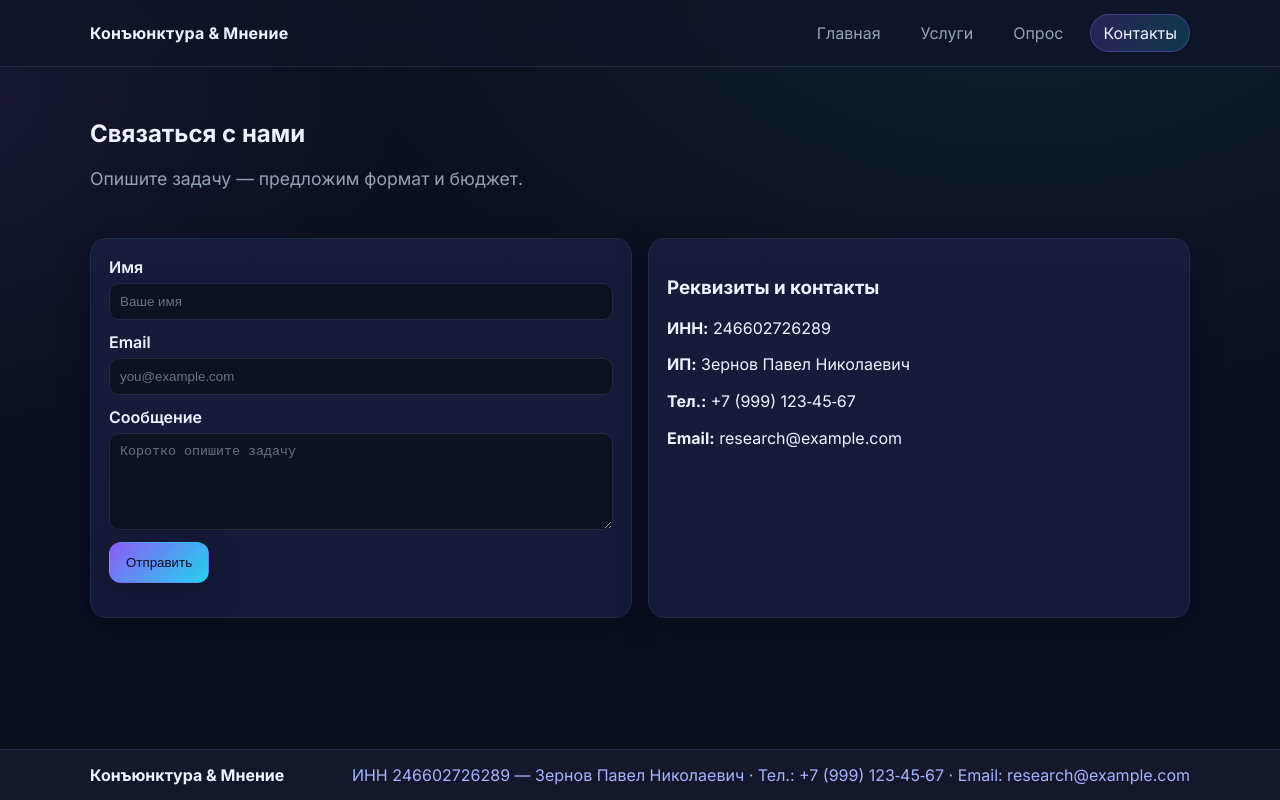
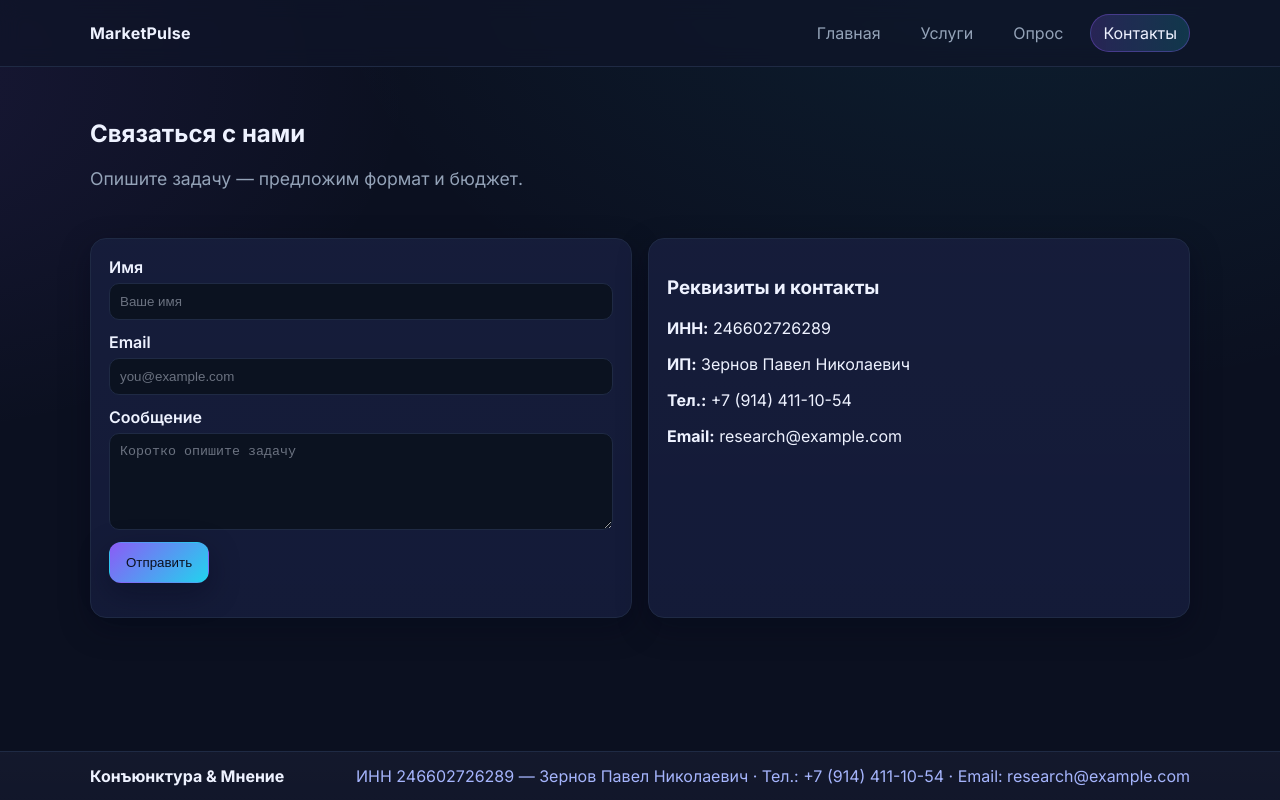
Before and after one commit to sokojam/igorlox, a plain HTML site: page contacts.html in a window 1280 px wide. Drawn offline with Linux system fonts and the light colour scheme.

Commit message:
contacts.html

```diff
--- a/contacts.html
+++ b/contacts.html
@@ -3,7 +3,7 @@
 <head>
   <meta charset="UTF-8">
   <meta name="viewport" content="width=device-width, initial-scale=1.0">
-  <title>Контакты — Конъюнктура & Мнение</title>
+  <title>Контакты — MarketPulse</title>
   <link rel="preconnect" href="https://fonts.googleapis.com">
   <link rel="preconnect" href="https://fonts.gstatic.com" crossorigin>
   <link href="https://fonts.googleapis.com/css2?family=Inter:wght@400;600;700&display=swap" rel="stylesheet">
@@ -12,7 +12,7 @@
 <body>
   <header class="site-header">
     <div class="container header-inner">
-      <a class="logo" href="index.html">Конъюнктура & Мнение</a>
+      <a class="logo" href="index.html">MarketPulse</a>
       <nav class="nav">
         <a href="index.html" class="nav-link">Главная</a>
         <a href="services.html" class="nav-link">Услуги</a>
@@ -55,7 +55,7 @@
           <h3>Реквизиты и контакты</h3>
           <p><strong>ИНН:</strong> 246602726289</p>
           <p><strong>ИП:</strong> Зернов Павел Николаевич</p>
-          <p><strong>Тел.:</strong> +7 (999) 123‑45‑67</p>
+          <p><strong>Тел.:</strong> +7 (914) 411-10-54</p>
           <p><strong>Email:</strong> research@example.com</p>
         </aside>
       </div>
@@ -66,7 +66,7 @@
     <div class="container footer-inner">
       <div class="footer-brand">Конъюнктура & Мнение</div>
       <div class="footer-contact">
-        ИНН 246602726289 — Зернов Павел Николаевич · Тел.: +7 (999) 123‑45‑67 · Email: research@example.com
+        ИНН 246602726289 — Зернов Павел Николаевич · Тел.: +7 (914) 411-10-54 · Email: research@example.com
       </div>
     </div>
   </footer>
```
